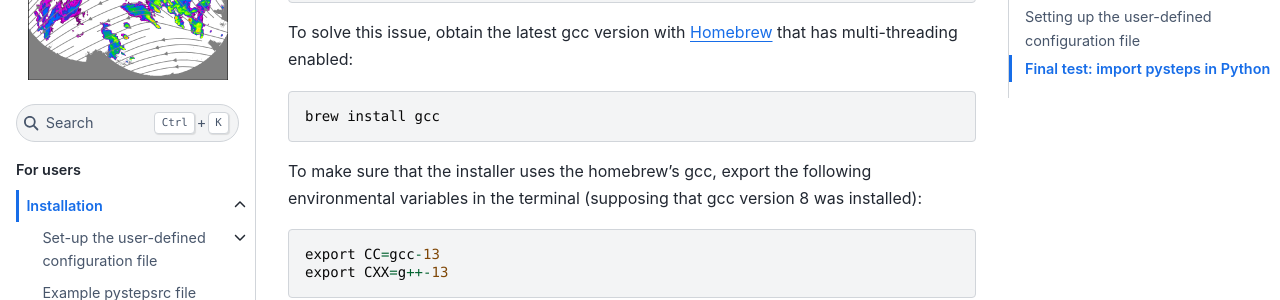
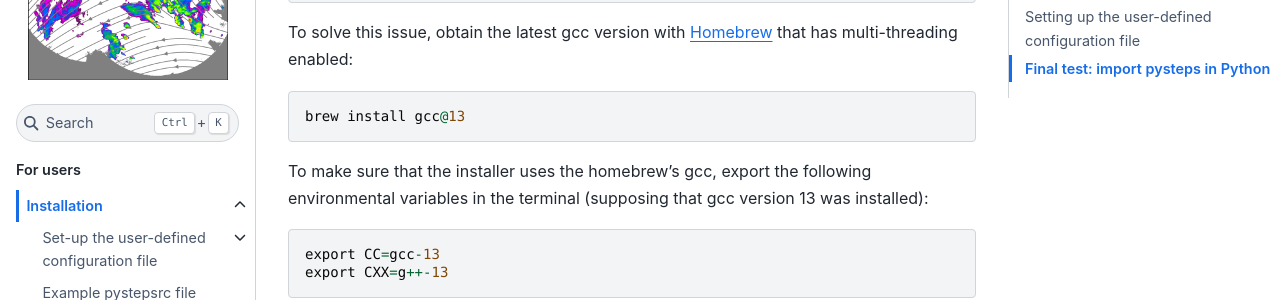
Before and after one commit to pySTEPS/pysteps, a Sphinx documentation site: the page built from doc/source/user_guide/install_pysteps.rst, in a window 1280 px wide and 900 px high, scrolled down 3209 px. Shown: the part 152-452 px from the top of the window. Built offline with Sphinx 7.4.7 and the Sphinx Book theme 1.1.4, drawn with Linux system fonts in a browser that asks for light colours; pages that are not in the unit, such as notebooks, are missing from menus.

Commit message:
Update install_pysteps.rst (#489)

```diff
--- a/doc/source/user_guide/install_pysteps.rst
+++ b/doc/source/user_guide/install_pysteps.rst
@@ -140,13 +140,13 @@ the following error during the installation::
 To solve this issue, obtain the latest gcc version with
 Homebrew_ that has multi-threading enabled::
 
-    brew install gcc
+    brew install gcc@13
 
 .. _Homebrew: https://brew.sh/
 
 To make sure that the installer uses the homebrew's gcc, export the
 following environmental variables in the terminal
-(supposing that gcc version 8 was installed)::
+(supposing that gcc version 13 was installed)::
 
     export CC=gcc-13
     export CXX=g++-13
```
